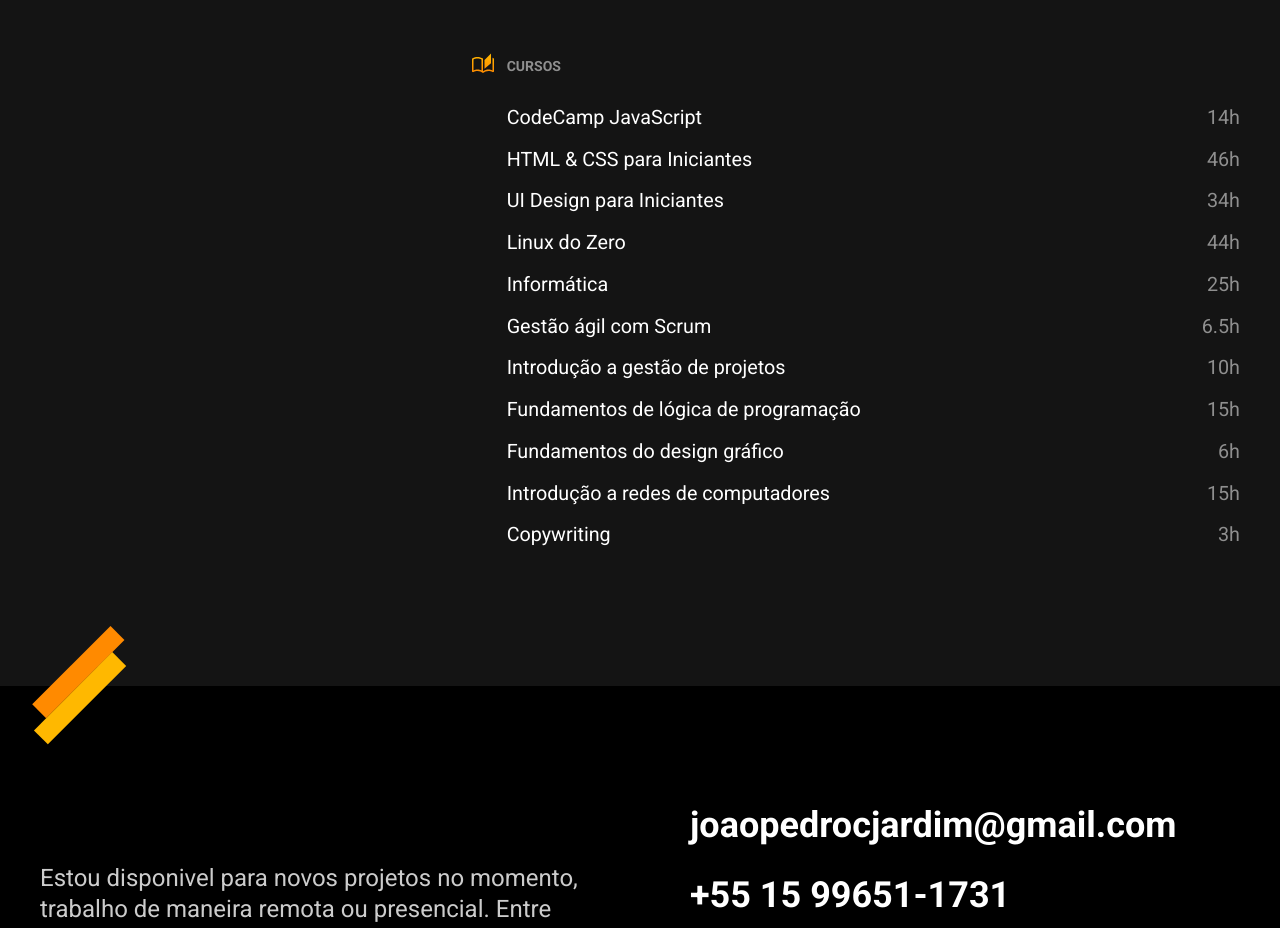
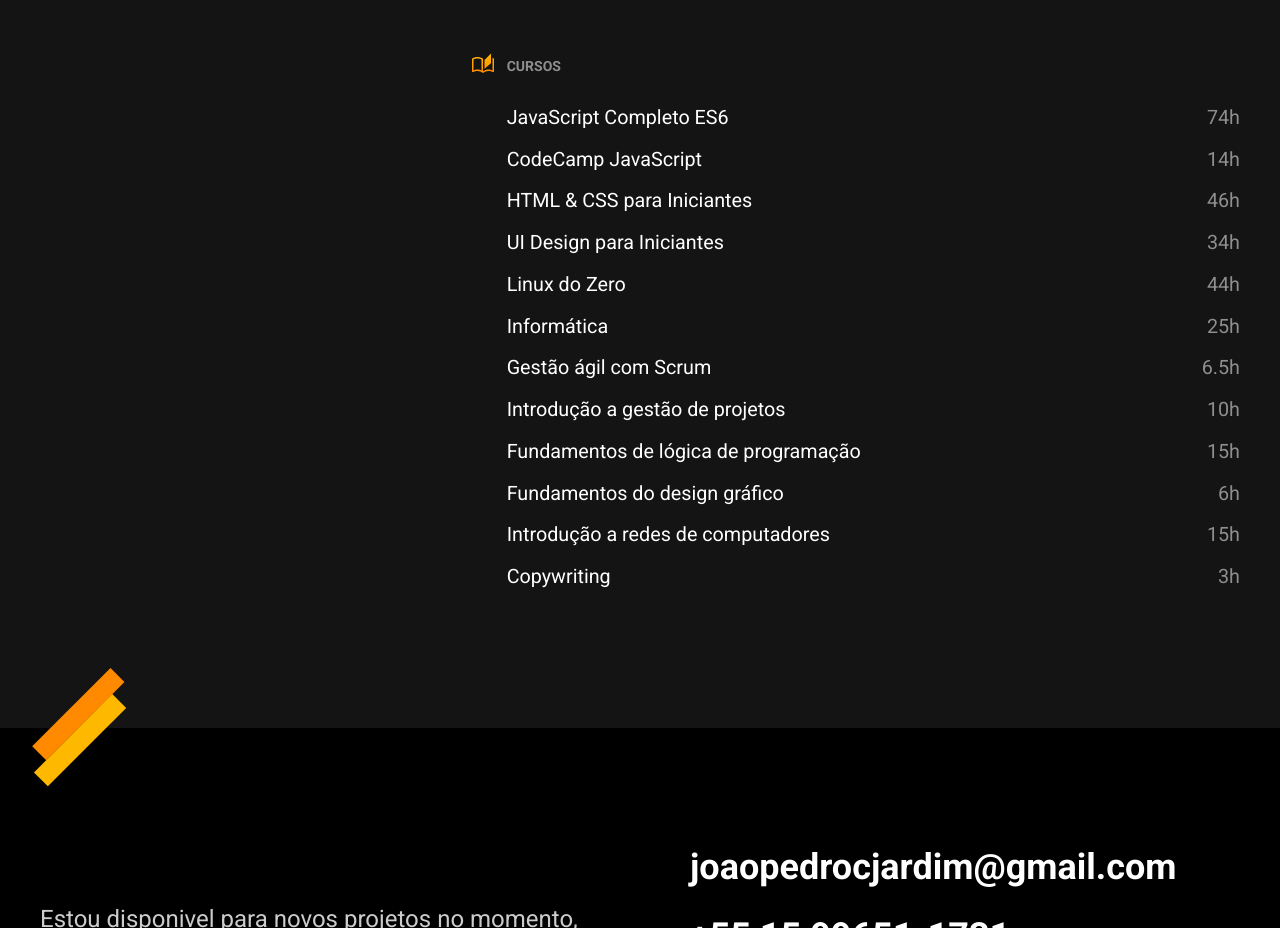
Before and after one commit to joaopedrojardim/joaopedrojardim.github.io, a plain HTML site: page index.html in a window 1280 px wide. Shown: the part 1982-2910 px from the top of the page. Drawn offline with Linux system fonts and the light colour scheme.

Commit message:
Adicionado o curso de JavaScript

```diff
--- a/index.html
+++ b/index.html
@@ -102,6 +102,7 @@
                     <div class="cursos">
                         <h3>Cursos</h3>
                         <ul>
+                            <li>JavaScript Completo ES6<span>74h</span></li>
                             <li>CodeCamp JavaScript<span>14h</span></li>
                             <li>HTML & CSS para Iniciantes<span>46h</span></li>
                             <li>UI Design para Iniciantes<span>34h</span></li>
```
